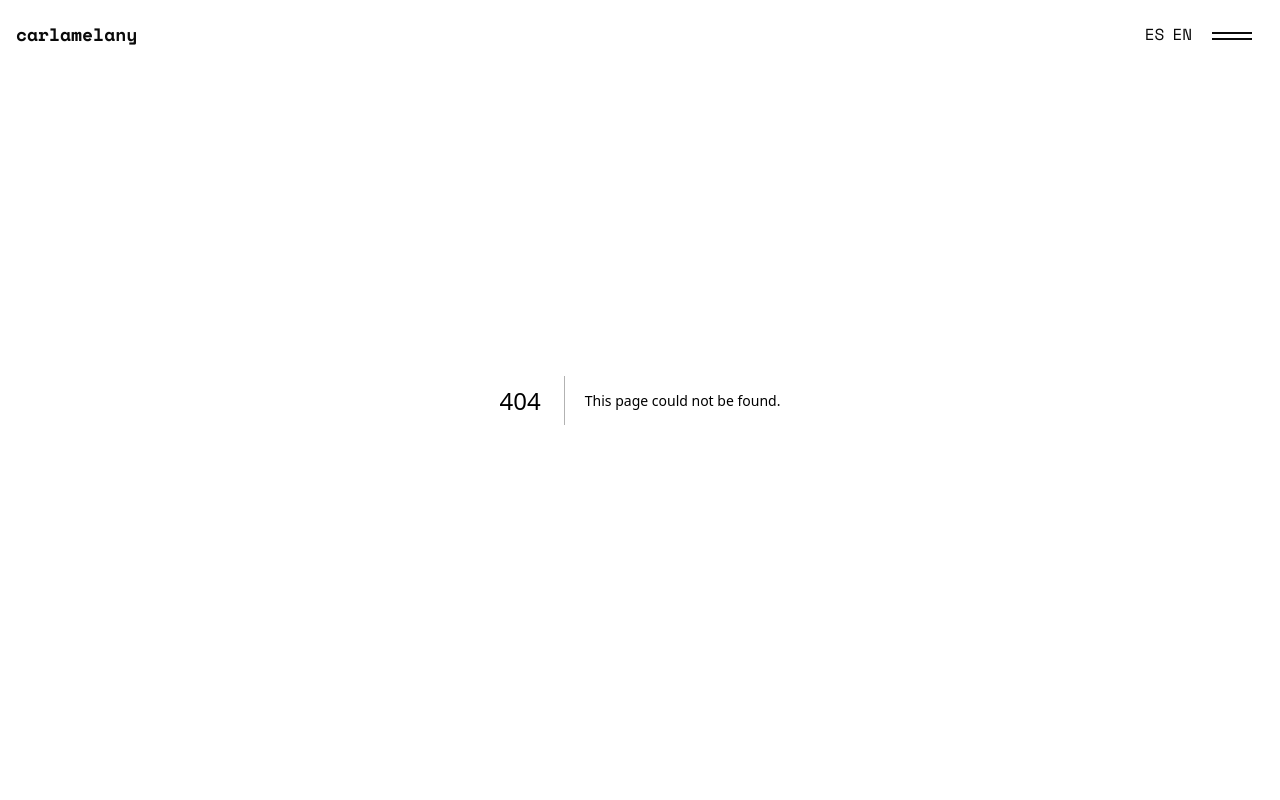
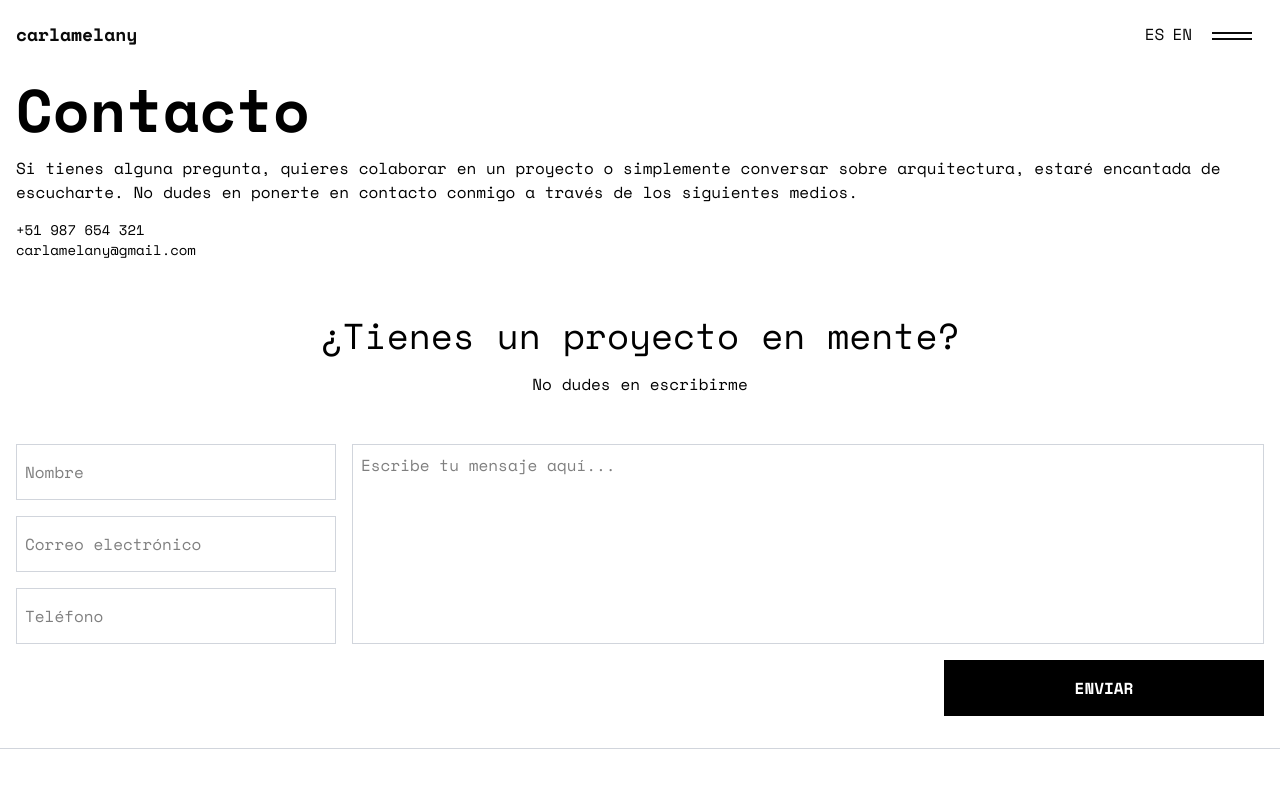
Before and after one commit to eMartin94/carlamelany, a Next.js app: page /contact in a window 1280 px wide. Before the commit this address had no page. Shown: the top 800 px of the page. Built offline with nearby package versions, Linux system fonts and the light colour scheme.

Commit message:
add contact page

```diff
--- /dev/null
+++ b/src/app/contact/page.jsx
@@ -0,0 +1,5 @@
+import { ContacSection } from '@/components/sections/ContacSection';
+
+export default function Contac() {
+  return <ContacSection />;
+}
--- /dev/null
+++ b/src/components/sections/ContacSection.jsx
@@ -0,0 +1,53 @@
+'use client';
+
+import React, { useEffect, useRef } from 'react';
+import { ContactForm } from '../ui/ContactForm';
+import gsap from 'gsap';
+
+export const ContacSection = () => {
+  const contacRef = useRef(null);
+
+  useEffect(() => {
+    const elements = contacRef.current.children;
+    const tl = gsap.timeline();
+
+    tl.fromTo(
+      elements[0],
+      { opacity: 0, y: 50 },
+      { opacity: 1, y: 0, duration: 1 }
+    );
+    tl.fromTo(
+      elements[1],
+      { opacity: 0, y: 50 },
+      { opacity: 1, y: 0, duration: 1 },
+      '-=0.5'
+    );
+    tl.fromTo(
+      elements[2],
+      { opacity: 0, y: 50 },
+      { opacity: 1, y: 0, duration: 1 },
+      '-=0.5'
+    );
+  }, []);
+  return (
+    <section>
+      <div className='flex flex-col gap-4 px-4 w-full max-w-7xl'>
+        <div className='mb-10' ref={contacRef}>
+          <h3>Contacto</h3>
+          <p className='mt-4'>
+            Si tienes alguna pregunta, quieres colaborar en un proyecto o
+            simplemente conversar sobre arquitectura, estaré encantada de
+            escucharte. No dudes en ponerte en contacto conmigo a través de los
+            siguientes medios.
+          </p>
+          <div className='mt-4'>
+            <p className='text-sm text-primary'>+51 987 654 321</p>
+            <p className='text-sm text-primary'>carlamelany@gmail.com</p>
+          </div>
+        </div>
+
+        <ContactForm />
+      </div>
+    </section>
+  );
+};
--- /dev/null
+++ b/src/components/ui/ContactForm.jsx
@@ -0,0 +1,115 @@
+import React, { useEffect, useRef } from 'react';
+import gsap from 'gsap';
+
+export const ContactForm = () => {
+  const titleFormRef = useRef(null);
+  const inputRef = useRef(null);
+  const textAreaRef = useRef(null);
+  const buttonRef = useRef(null);
+
+  useEffect(() => {
+    const animateElements = (
+      elements,
+      direction = 'y',
+      offset = 50,
+      delay = 0.5
+    ) => {
+      const tl = gsap.timeline();
+      Array.from(elements).forEach((el, index) => {
+        tl.fromTo(
+          el,
+          { opacity: 0, [direction]: direction === 'x' ? offset : offset },
+          {
+            opacity: 1,
+            [direction]: 0,
+            duration: 1,
+            delay: index === 0 ? delay : 0,
+          },
+          index === 0 ? 0 : '-=0.5'
+        );
+      });
+    };
+
+    if (titleFormRef.current) {
+      animateElements(titleFormRef.current.children, 'y');
+    }
+    if (inputRef.current) {
+      animateElements(inputRef.current.children, 'x', -50);
+    }
+    if (textAreaRef.current) {
+      const elements = textAreaRef.current.children;
+      if (elements[1]) {
+        gsap.fromTo(
+          elements[1],
+          { opacity: 0, x: 50 },
+          { opacity: 1, x: 0, duration: 1, delay: 0.5 }
+        );
+      }
+    }
+    if (buttonRef.current) {
+      const elements = buttonRef.current.children;
+      if (elements[0]) {
+        gsap.fromTo(
+          elements[0],
+          { opacity: 0, y: 50 },
+          { opacity: 1, y: 0, duration: 1, delay: 0.5 }
+        );
+      }
+    }
+  }, []);
+
+  return (
+    <>
+      <div className='w-full' ref={titleFormRef}>
+        <h5 className='text-4xl text-center mb-4'>
+          ¿Tienes un proyecto en mente?
+        </h5>
+        <p className='text-center'>No dudes en escribirme</p>
+      </div>
+      <form className='flex flex-col gap-4 mt-8'>
+        <div
+          className='flex flex-col sm:flex-row w-full gap-4'
+          ref={textAreaRef}
+        >
+          <div className='flex flex-col gap-4' ref={inputRef}>
+            <div className='w-full sm:w-80 h-14 border-[1px] border-gray-300 flex items-center p-2'>
+              <input
+                type='text'
+                placeholder='Nombre'
+                className='w-full h-full outline-none'
+              />
+            </div>
+            <div className='w-full sm:w-80 h-14 border-[1px] border-gray-300 flex items-center p-2'>
+              <input
+                type='email'
+                placeholder='Correo electrónico'
+                className='w-full h-full outline-none'
+              />
+            </div>
+            <div className='w-full sm:w-80 h-14 border-[1px] border-gray-300 flex items-center p-2'>
+              <input
+                type='text'
+                placeholder='Teléfono'
+                className='w-full h-full outline-none'
+              />
+            </div>
+          </div>
+          <div className='w-full min-h-[200px] border-[1px] border-gray-300 flex items-start p-2'>
+            <textarea
+              placeholder='Escribe tu mensaje aquí...'
+              className='w-full h-full resize-none outline-none'
+            />
+          </div>
+        </div>
+        <div className='w-full flex justify-end' ref={buttonRef}>
+          <button
+            type='submit'
+            className='w-full sm:w-80 h-14 bg-primary text-white uppercase hover:bg-secondary font-bold cursor-pointer'
+          >
+            Enviar
+          </button>
+        </div>
+      </form>
+    </>
+  );
+};
```
